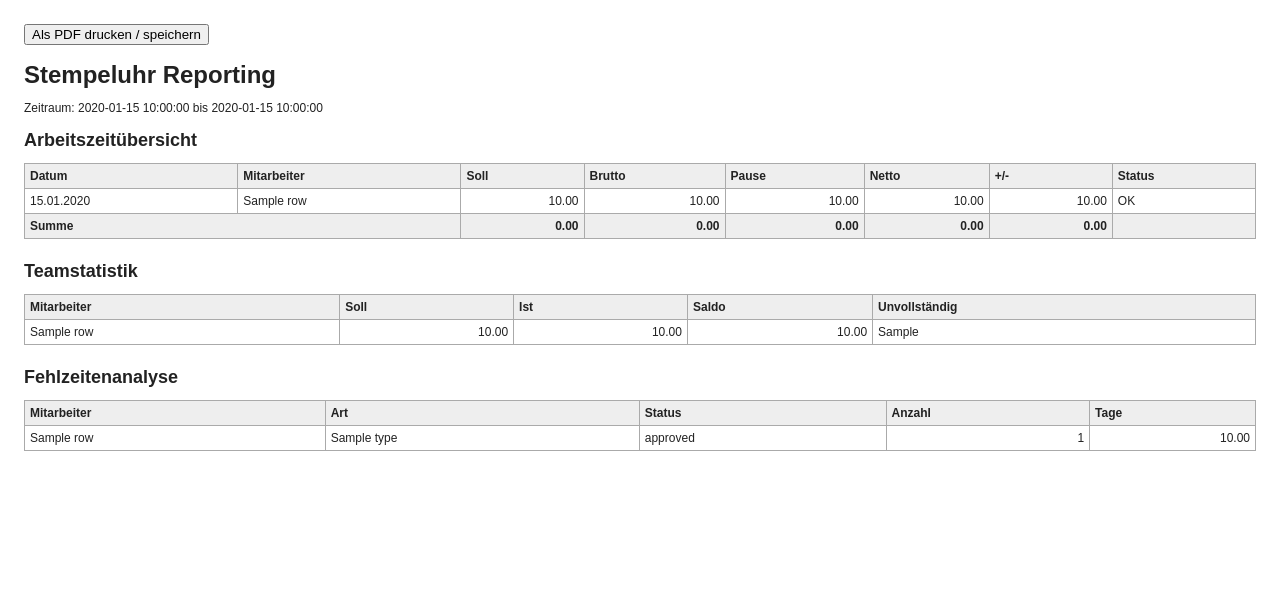
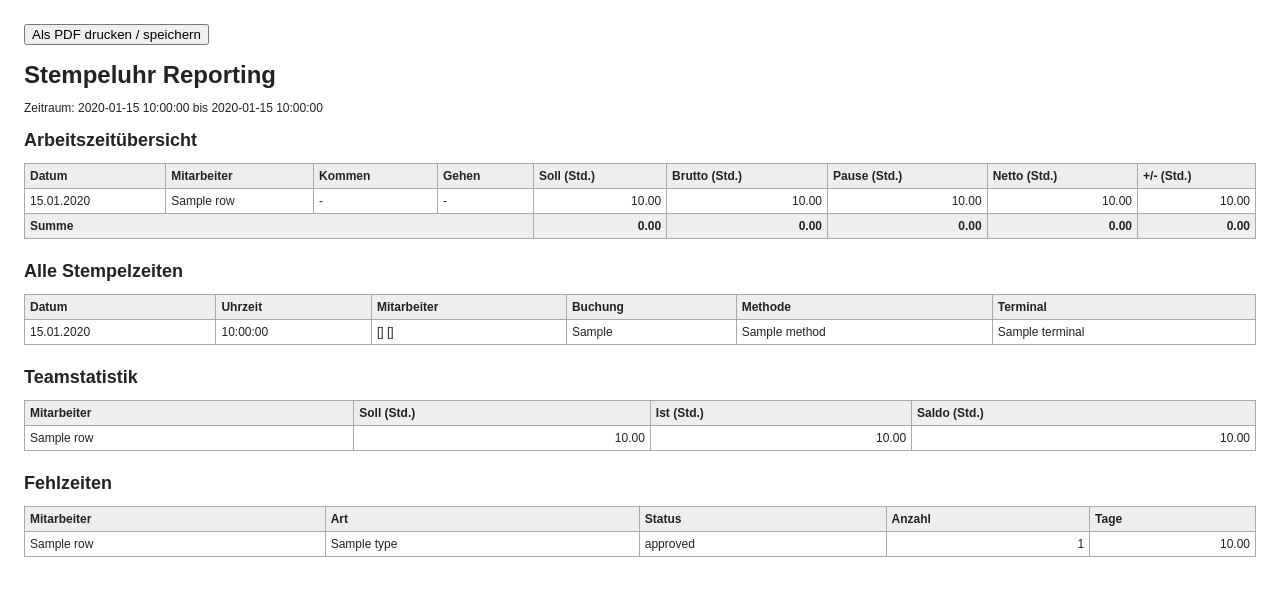
Before and after one commit to Markus4771/Stempeluhr, a FastAPI app: template app/templates/reports_print.html in a window 1280 px wide. Shown: the top 596 px of the page. Run offline with FastAPI, Linux system fonts and the light colour scheme; the template is opened without the code that fills it: most values are stand-ins (such as "Sample title", 1, 10 or a date in 2020); some libraries are stand-ins or nearby versions.

Commit message:
PDF-Report um Stempelzeiten ergänzen

```diff
--- a/app/templates/reports_print.html
+++ b/app/templates/reports_print.html
@@ -3,32 +3,24 @@
 <head>
 <meta charset="utf-8">
 <title>Stempeluhr Reporting {{ filters.date_from }} bis {{ filters.date_to }}</title>
-<style>
-body{font-family:Arial,sans-serif;font-size:12px;color:#222;margin:24px} h1,h2{margin-bottom:6px} table{width:100%;border-collapse:collapse;margin:12px 0 22px} th,td{border:1px solid #aaa;padding:5px;text-align:left} th{background:#eee}.right{text-align:right}.warn{color:#b00020;font-weight:bold}.no-print{margin-bottom:16px}@media print{.no-print{display:none} body{margin:10mm}}
-</style>
+<style>body{font-family:Arial,sans-serif;font-size:12px;color:#222;margin:24px}h1,h2{margin-bottom:6px}table{width:100%;border-collapse:collapse;margin:12px 0 22px}th,td{border:1px solid #aaa;padding:5px;text-align:left}th{background:#eee}.right{text-align:right}.no-print{margin-bottom:16px}@media print{.no-print{display:none}body{margin:10mm}}</style>
 </head>
 <body>
 <div class="no-print"><button onclick="window.print()">Als PDF drucken / speichern</button></div>
 <h1>Stempeluhr Reporting</h1>
 <p>Zeitraum: {{ filters.date_from }} bis {{ filters.date_to }}</p>
-
 <h2>Arbeitszeitübersicht</h2>
 <table>
-<tr><th>Datum</th><th>Mitarbeiter</th><th>Soll</th><th>Brutto</th><th>Pause</th><th>Netto</th><th>+/-</th><th>Status</th></tr>
-{% for row in worktime_rows %}
-<tr><td>{{ row.date.strftime('%d.%m.%Y') }}</td><td>{{ row.employee_name }}</td><td class="right">{{ '%.2f'|format(row.target_hours) }}</td><td class="right">{{ '%.2f'|format(row.gross_hours) }}</td><td class="right">{{ '%.2f'|format(row.break_hours) }}</td><td class="right">{{ '%.2f'|format(row.net_hours) }}</td><td class="right">{{ '%.2f'|format(row.overtime_hours) }}</td><td>{% if row.incomplete %}<span class="warn">unvollständig</span>{% else %}OK{% endif %}</td></tr>
-{% endfor %}
-<tr><th colspan="2">Summe</th><th class="right">{{ '%.2f'|format(worktime_totals.target_hours) }}</th><th class="right">{{ '%.2f'|format(worktime_totals.gross_hours) }}</th><th class="right">{{ '%.2f'|format(worktime_totals.break_hours) }}</th><th class="right">{{ '%.2f'|format(worktime_totals.net_hours) }}</th><th class="right">{{ '%.2f'|format(worktime_totals.overtime_hours) }}</th><th></th></tr>
+<tr><th>Datum</th><th>Mitarbeiter</th><th>Kommen</th><th>Gehen</th><th>Soll (Std.)</th><th>Brutto (Std.)</th><th>Pause (Std.)</th><th>Netto (Std.)</th><th>+/- (Std.)</th></tr>
+{% for row in worktime_rows %}{% set times = stamp_times.get((row.employee_id, row.date), {}) %}<tr><td>{{ row.date.strftime('%d.%m.%Y') }}</td><td>{{ row.employee_name }}</td><td>{{ times.get('kommen', '') or '-' }}</td><td>{{ times.get('gehen', '') or '-' }}</td><td class="right">{{ '%.2f'|format(row.target_hours) }}</td><td class="right">{{ '%.2f'|format(row.gross_hours) }}</td><td class="right">{{ '%.2f'|format(row.break_hours) }}</td><td class="right">{{ '%.2f'|format(row.net_hours) }}</td><td class="right">{{ '%.2f'|format(row.overtime_hours) }}</td></tr>{% endfor %}
+<tr><th colspan="4">Summe</th><th class="right">{{ '%.2f'|format(worktime_totals.target_hours) }}</th><th class="right">{{ '%.2f'|format(worktime_totals.gross_hours) }}</th><th class="right">{{ '%.2f'|format(worktime_totals.break_hours) }}</th><th class="right">{{ '%.2f'|format(worktime_totals.net_hours) }}</th><th class="right">{{ '%.2f'|format(worktime_totals.overtime_hours) }}</th></tr>
 </table>
-
+<h2>Alle Stempelzeiten</h2>
+<table><tr><th>Datum</th><th>Uhrzeit</th><th>Mitarbeiter</th><th>Buchung</th><th>Methode</th><th>Terminal</th></tr>
+{% for entry in entries %}<tr><td>{{ entry.timestamp.strftime('%d.%m.%Y') }}</td><td>{{ entry.timestamp.strftime('%H:%M:%S') }}</td><td>{{ entry.employee.first_name }} {{ entry.employee.last_name }}</td><td>{{ entry.entry_type }}</td><td>{{ entry.method or '' }}</td><td>{{ entry.terminal or '' }}</td></tr>{% else %}<tr><td colspan="6">Keine Stempelzeiten im gewählten Zeitraum.</td></tr>{% endfor %}</table>
 <h2>Teamstatistik</h2>
-<table><tr><th>Mitarbeiter</th><th>Soll</th><th>Ist</th><th>Saldo</th><th>Unvollständig</th></tr>
-{% for row in team_stats %}<tr><td>{{ row.employee_name }}</td><td class="right">{{ '%.2f'|format(row.target_hours) }}</td><td class="right">{{ '%.2f'|format(row.net_hours) }}</td><td class="right">{{ '%.2f'|format(row.overtime_hours) }}</td><td>{{ row.incomplete_days }}</td></tr>{% endfor %}
-</table>
-
-<h2>Fehlzeitenanalyse</h2>
-<table><tr><th>Mitarbeiter</th><th>Art</th><th>Status</th><th>Anzahl</th><th>Tage</th></tr>
-{% for row in absence_summary %}<tr><td>{{ row.employee_name }}</td><td>{{ row.type }}</td><td>{{ row.status }}</td><td class="right">{{ row.count }}</td><td class="right">{{ '%.2f'|format(row.days) }}</td></tr>{% else %}<tr><td colspan="5">Keine Abwesenheiten im gewählten Zeitraum.</td></tr>{% endfor %}
-</table>
+<table><tr><th>Mitarbeiter</th><th>Soll (Std.)</th><th>Ist (Std.)</th><th>Saldo (Std.)</th></tr>{% for row in team_stats %}<tr><td>{{ row.employee_name }}</td><td class="right">{{ '%.2f'|format(row.target_hours) }}</td><td class="right">{{ '%.2f'|format(row.net_hours) }}</td><td class="right">{{ '%.2f'|format(row.overtime_hours) }}</td></tr>{% endfor %}</table>
+<h2>Fehlzeiten</h2>
+<table><tr><th>Mitarbeiter</th><th>Art</th><th>Status</th><th>Anzahl</th><th>Tage</th></tr>{% for row in absence_summary %}<tr><td>{{ row.employee_name }}</td><td>{{ row.type }}</td><td>{{ row.status }}</td><td class="right">{{ row.count }}</td><td class="right">{{ '%.2f'|format(row.days) }}</td></tr>{% else %}<tr><td colspan="5">Keine Abwesenheiten im gewählten Zeitraum.</td></tr>{% endfor %}</table>
 </body>
 </html>
```
